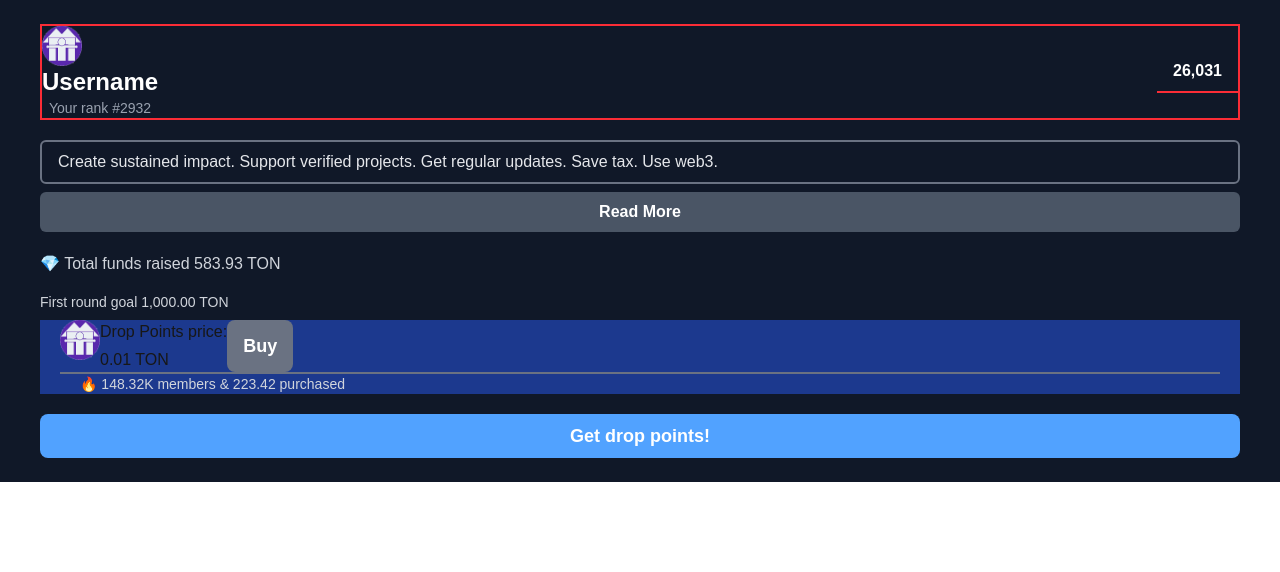
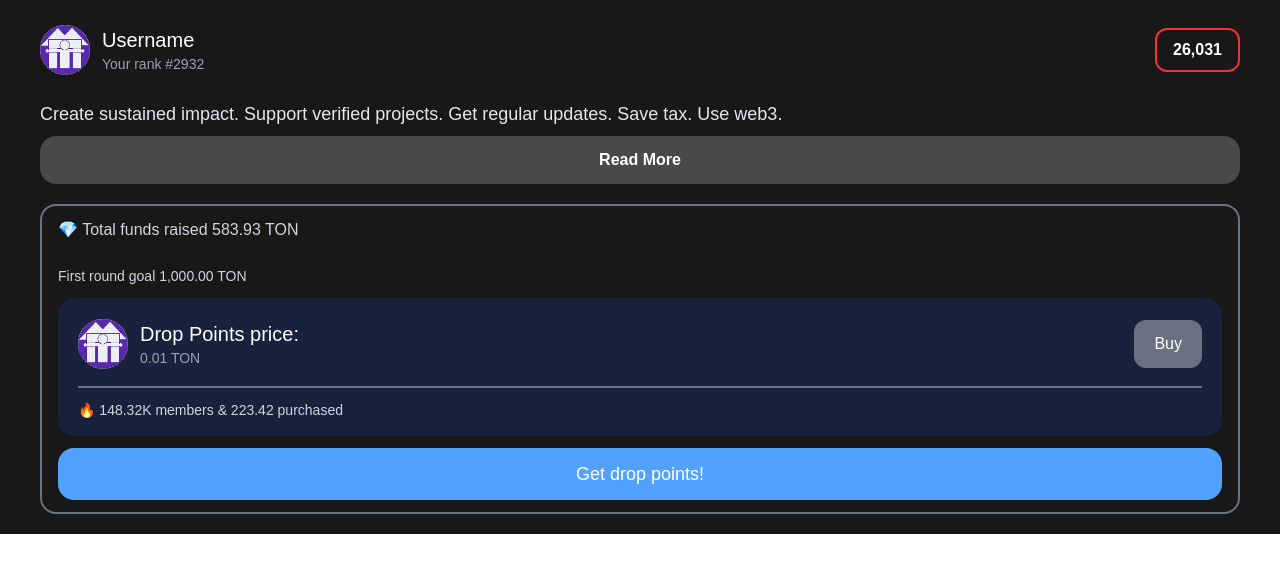
Before and after one commit to UserAlikhan/Telegram-mini-app-crypto, a Next.js app: page / in a window 1280 px wide. Shown: the top 572 px of the page. Built offline with nearby package versions, Linux system fonts and the light colour scheme.

Commit message:
main page half page ui

```diff
--- a/app/page.tsx
+++ b/app/page.tsx
@@ -1,66 +1,45 @@
 import LogoMPT from "@/assets/Logo-MPT.png";
 import Logo from "@/components/ui/Logo";
+import LogoWithTextAndButton from "@/components/ui/LogoWithTextAndButton";
 
 export default function Home() {
   return (
-    <div className="flex flex-col px-10 py-6 bg-gray-900 w-full h-full gap-5">
-      <div className=" flex flex-row w-full h-max justify-between items-center border-2 border-red-500">
-        <div className=" flex:0.7 flex-row gap-2">
-          {/* Avatar Image */}
-          <Logo logo={LogoMPT} width={40} height={40} />
-          {/* Username and rank */}
-          <div className=" flex flex-col justify-center items-center">
-            <h1 className="text-white text-2xl font-bold">Username</h1>
-            <p className="text-gray-400 text-sm">Your rank #2932</p>
-          </div>
-        </div>
-        {/* Button */}
-        <div className="flex:0.3 flex flex-row justify-end items-center">
-          <button className="bg-transparent border-red-500 border-b-2 text-white px-4 py-2 font-bold">
-            <p>26,031</p>
-          </button>
-        </div>
-      </div>
+    <div className="flex flex-col px-10 py-5 bg-[#181818] w-full h-full gap-5">
+      <LogoWithTextAndButton LogoImage={LogoMPT} firstText="Username" secondText="Your rank #2932" Button={<button className="bg-transparent border-red-500 border-2 rounded-xl text-md text-white px-4 py-2 font-bold">26,031</button>} />
+
       {/* Text area */}
       <div className="flex flex-col w-full h-max gap-2">
-        <p className="bg-transparent border-gray-500 border-2 text-gray-200 px-4 py-2 rounded-md">
+        <p className="text-gray-200 text-lg">
           Create sustained impact. Support verified projects. Get regular updates. Save tax. Use web3.
         </p>
-        <button className="w-full bg-gray-600 rounded-md border-0 font-bold text-white px-4 py-2">
+        <button className="w-full bg-[#494949] rounded-2xl border-0 font-bold text-white py-3">
           <p>Read More</p>
         </button>
       </div>
 
       {/* Info card */}
-      <div className="flex flex-col w-full h-full gap-2">
+      <div className="flex flex-col gap-3 w-full h-full py-3 px-4 border-2 border-gray-500 border-rounded-2xl rounded-2xl">
         <p className="text-gray-300 text-md">💎 Total funds raised 583.93 TON</p>
         {/* Loading bar */}
         <div></div>
         <p className="text-gray-300 text-sm">First round goal 1,000.00 TON</p>
         {/* Drop points card */}
-        <div className=" flex flex-col bg-blue-900 w-full h-full px-5">
+         <div className=" flex flex-col bg-blue-900/30 w-full h-full px-5 py-4 gap-3 rounded-2xl">
           {/* First half of the card */}
-          <div className="flex flex-row w-full h-full border-b-2 border-gray-500">
-            <Logo logo={LogoMPT} width={40} height={40} />
-            <div className="flex flex-col gap-1">
-              <h1>Drop Points price:</h1>
-              <p>0.01 TON</p>
-            </div>
-            <button className="bg-gray-500 rounded-lg text-lg text-white px-4 py-2 font-bold">
-              <p>Buy</p>
-            </button>
+          <div className="flex flex-row w-full h-full justify-between items-center">
+            <LogoWithTextAndButton LogoImage={LogoMPT} firstText="Drop Points price:" secondText="0.01 TON" Button={<button className="bg-gray-500 rounded-xl text-md text-white px-5 py-3">Buy</button>} />
           </div>
+          <div className="w-full border-b-2 border-gray-500"></div>
           {/* Second half of the card */}
-          <div className="flex flex-col w-full h-full px-5">
+          <div className="w-full">
             <p className=" text-sm text-gray-300">🔥 148.32K members & 223.42 purchased</p>
           </div>
         </div>
-      </div>
-
-      <div>
-        <button className=" w-full px-4 py-2 rounded-lg bg-blue-400 text-white text-lg font-bold">
-          <p>Get drop points!</p>
-        </button>
+        <div>
+          <button className=" w-full py-3 rounded-2xl bg-blue-400 text-white text-lg">
+            <p>Get drop points!</p>
+          </button>
+        </div>
       </div>
     </div>
   );
--- /dev/null
+++ b/components/ui/LogoWithTextAndButton.tsx
@@ -0,0 +1,34 @@
+import { StaticImageData } from "next/image";
+import Logo from "./Logo";
+
+interface Props {
+  LogoImage: StaticImageData;
+  firstText: string;
+  secondText: string;
+  Button: React.ReactNode;
+}
+
+export default function LogoWithTextAndButton({ LogoImage, firstText, secondText, Button }: Props) {
+    return (
+        <div className=" flex flex-row w-full h-15 justify-between items-center">
+          <div className="flex flex-row w-full h-full items-center gap-3">
+            {/* Avatar Image */}
+            <div className="flex items-center h-full">
+              <Logo logo={LogoImage} width={50} height={50} />
+            </div>
+            {/* Username and rank */}
+            <div className="flex flex-col justify-center items-start">
+              <h1 className="text-white text-xl">{firstText}</h1>
+              <p className="text-gray-400 text-sm">{secondText}</p>
+            </div>
+          </div>
+          {/* Button */}
+          <div className="flex flex-row justify-end items-center">
+            {Button}
+            {/* <button className="bg-transparent border-red-500 border-2 rounded-xl text-md text-white px-4 py-2 font-bold">
+              <p>26,031</p>
+            </button> */}
+          </div>
+      </div>
+    )
+}
```
